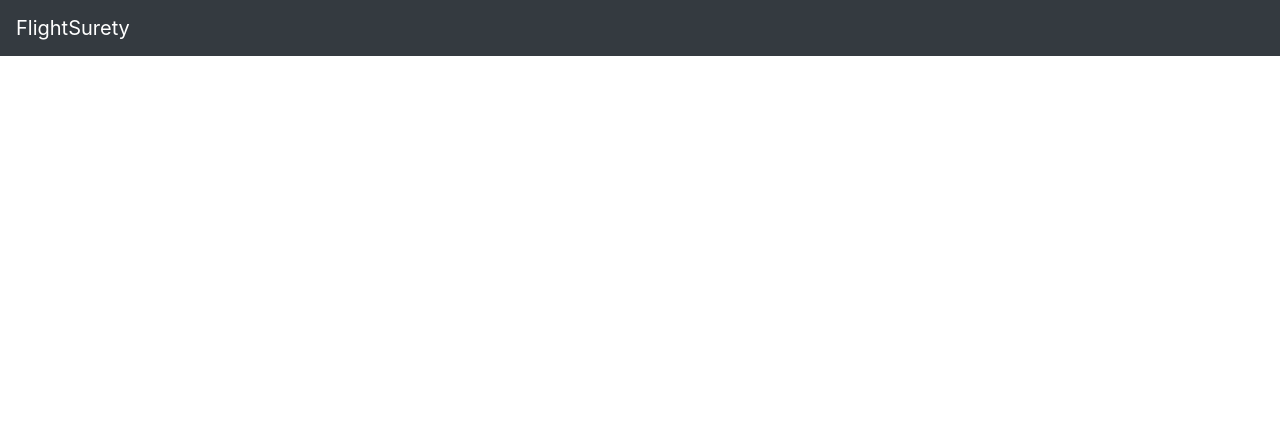
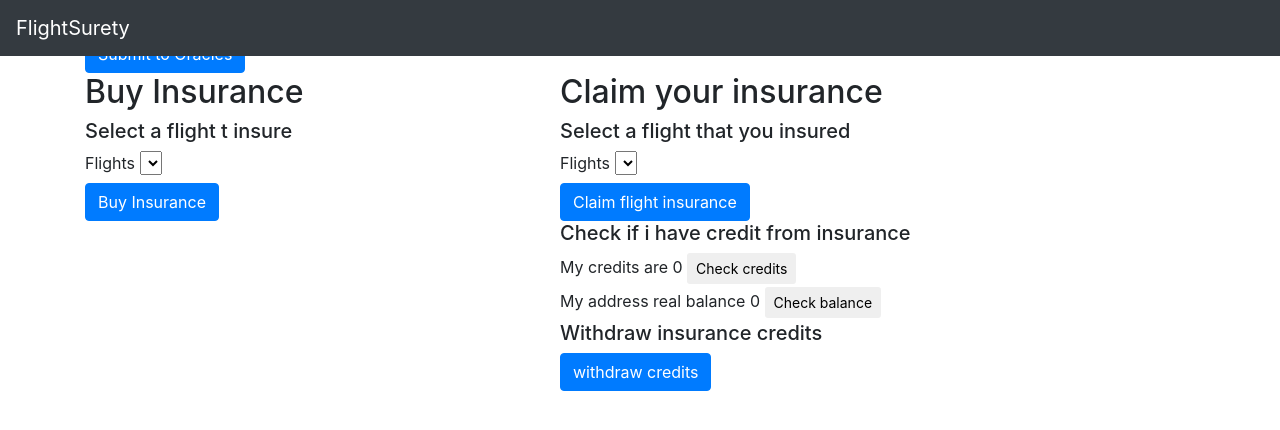
Before and after one commit to 1-4200/FlightSurety, a website: page src/dapp/index.html in a window 1280 px wide. Drawn offline with nearby package versions, Linux system fonts and the light colour scheme.

Commit message:
add: create web ui to intaract

```diff
--- a/src/dapp/index.html
+++ b/src/dapp/index.html
@@ -1,6 +1,5 @@
 <!doctype html>
 <html lang="en">
-
 <head>
     <meta charset="utf-8">
     <meta name="viewport" content="width=device-width, initial-scale=1, shrink-to-fit=no">
@@ -8,26 +7,76 @@
     <link href="https://cdnjs.cloudflare.com/ajax/libs/twitter-bootstrap/4.1.1/css/bootstrap.min.css" rel="stylesheet">
     <link rel="icon" type="image/x-icon" href="favicon.ico">
 </head>
-
 <body>
-
 <nav class="navbar navbar-expand-md navbar-dark bg-dark fixed-top">
     <a class="navbar-brand" href="#">FlightSurety</a>
-        <button class="navbar-toggler" type="button" data-toggle="collapse" data-target="#navbarsExampleDefault" aria-controls="navbarsExampleDefault"
+    <button class="navbar-toggler" type="button" data-toggle="collapse" data-target="#navbarsExampleDefault"
+            aria-controls="navbarsExampleDefault"
             aria-expanded="false" aria-label="Toggle navigation">
         <span class="navbar-toggler-icon"></span>
     </button>
 </nav>
-
 <main class="container">
-
     <div id="display-wrapper" class="top-20">
     </div>
     <div class="row top-20">
-            <label class="form">Flight</label> <input type="text" id="flight-number"> <btn class="btn btn-primary" id="submit-oracle">Submit to Oracles</btn>
+        <div class="col-sm-12">
+            <label class="form">Flight</label> <input type="text" id="flight-number">
         </div>
+        <div class="col-sm-12">
+            <btn class="btn btn-primary" id="submit-oracle">Submit to Oracles</btn>
+        </div>
+        <hr>
+        <div class="col-sm-5 top-20">
+            <section>
+                <h2>Buy Insurance</h2>
+                <h5>Select a flight t insure</h5>
+                <div class="row">
+                    <div class="col-sm-12">
+                        <label class="form">Flights</label>
+                        <select id="flights"></select>
+                    </div>
+                    <div class="col-sm-12">
+                        <btn class="btn btn-primary" id="purchase-insurance">Buy Insurance</btn>
+                    </div>
+                </div>
+            </section>
+        </div>
+        <hr>
+        <div class="col-sm-7 top-20">
+            <section>
+                <h2>Claim your insurance</h2>
+                <h5>Select a flight that you insured</h5>
+                <div class="row">
+                    <div class="col-sm-12">
+                        <label class="form">Flights</label>
+                        <select id="insured-flights"></select>
+                    </div>
+                    <div class="col-sm-12">
+                        <btn class="btn btn-primary" id="claim-flight-insurance">Claim flight insurance</btn>
+                    </div>
+                </div>
+                <h5 class="top-20">Check if i have credit from insurance</h5>
+                <div class="row">
+                    <div class="col-sm-12">
+                        <label class="form">My credits are <span id="credits-amount">0</span></label>
+                        <button class="btn btn-sm" id="check-credits-amount">Check credits</button>
+                    </div>
+                    <div class="col-sm-12">
+                        <label class="form">My address real balance <span id="address-balance">0</span></label>
+                        <button class="btn btn-sm" id="check-address-balance">Check balance</button>
+                    </div>
+                </div>
+                <h5 class="top-20">Withdraw insurance credits</h5>
+                <div class="row">
+                    <div class="col-sm-12">
+                        <btn class="btn btn-primary" id="withdraw-credits">withdraw credits</btn>
+                    </div>
+                </div>
+            </section>
+        </div>
+    </div>
+
 </main>
-
 </body>
-
 </html>
```
Lines whose indentation alone changed are shown as unchanged.
